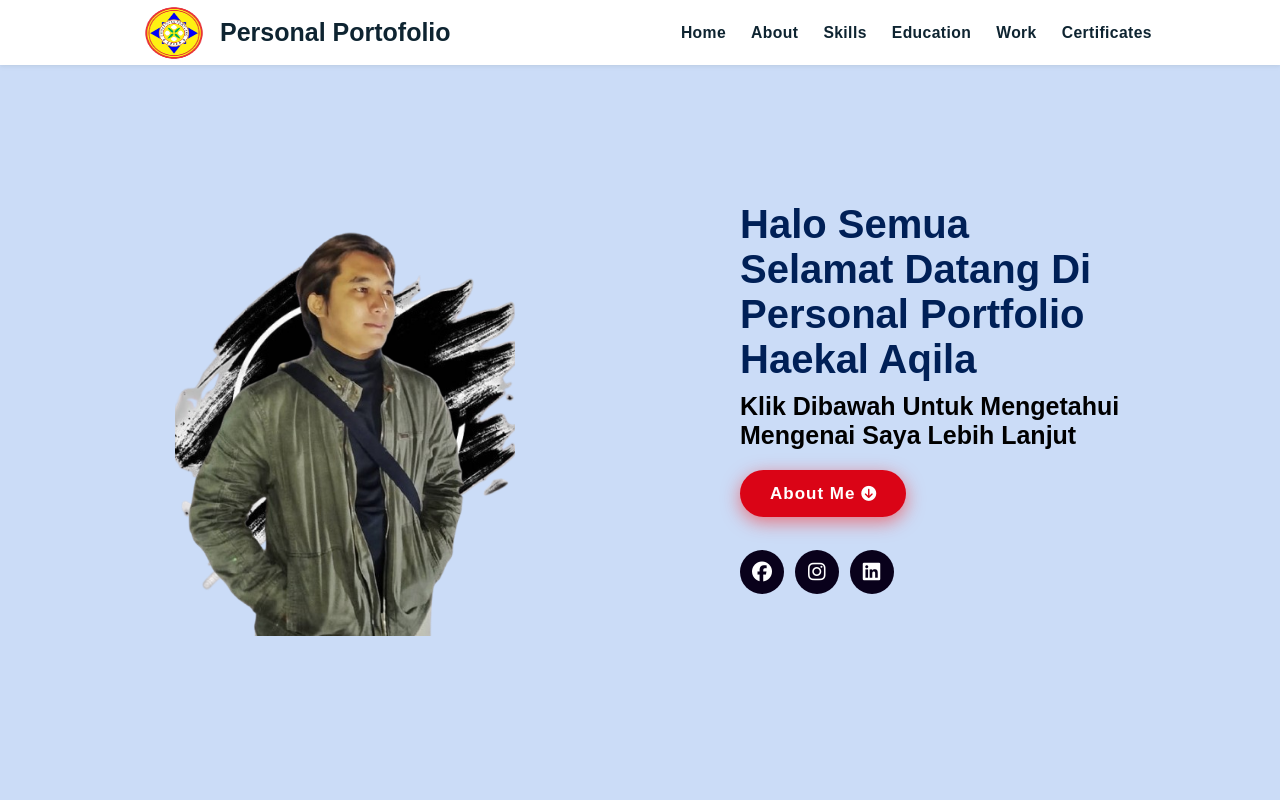
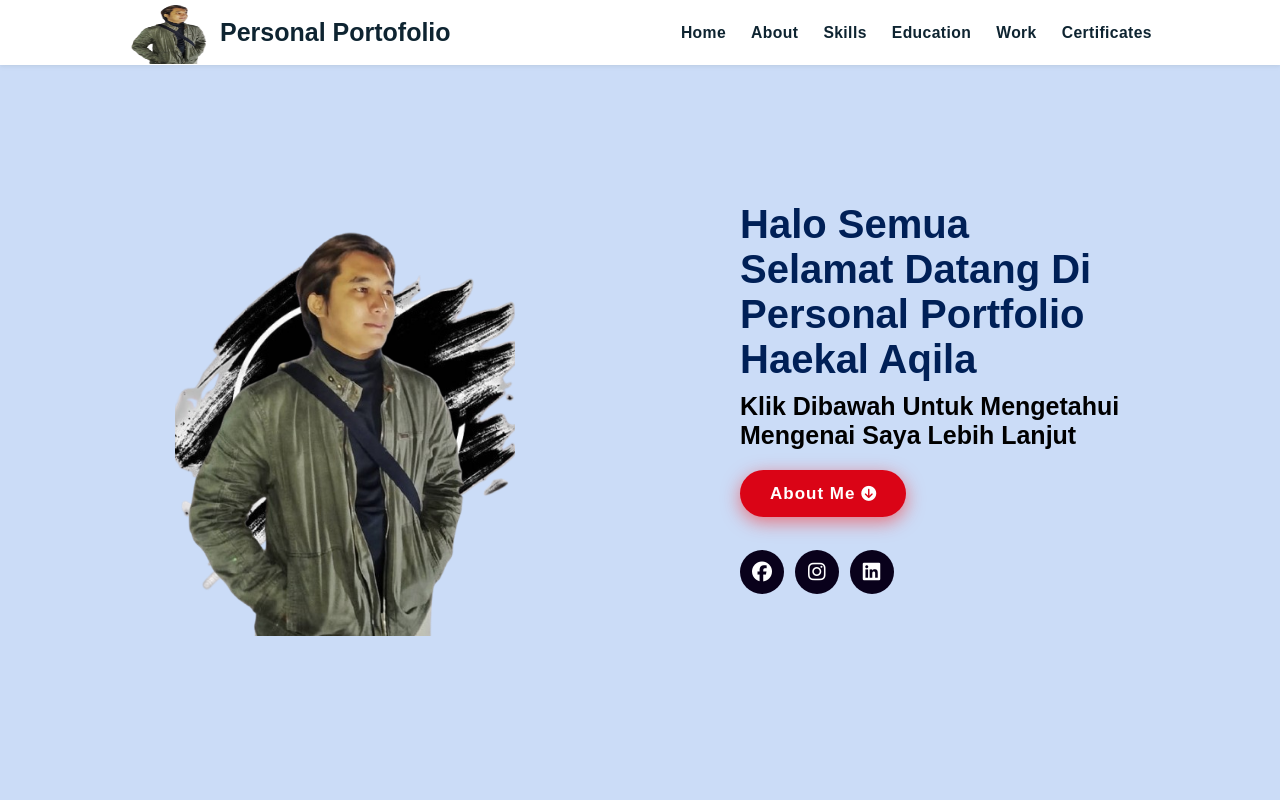
Before and after one commit to Haekal07/portofolio-haekal, a plain HTML site: page index.html in a window 1280 px wide. Shown: the top 800 px of the page. Drawn offline with Linux system fonts and the light colour scheme; files whose address does not match are found by name.

Commit message:
Update index.html

```diff
--- a/index.html
+++ b/index.html
@@ -24,7 +24,7 @@
       <div class="logo">
         <img
           class="logo-img"
-          src="favicon_unpam.webp"
+          src="haekal.png"
           alt="logo unpam"
         />
         <a href="/" class="logo-text">Personal Portofolio</a>
```
